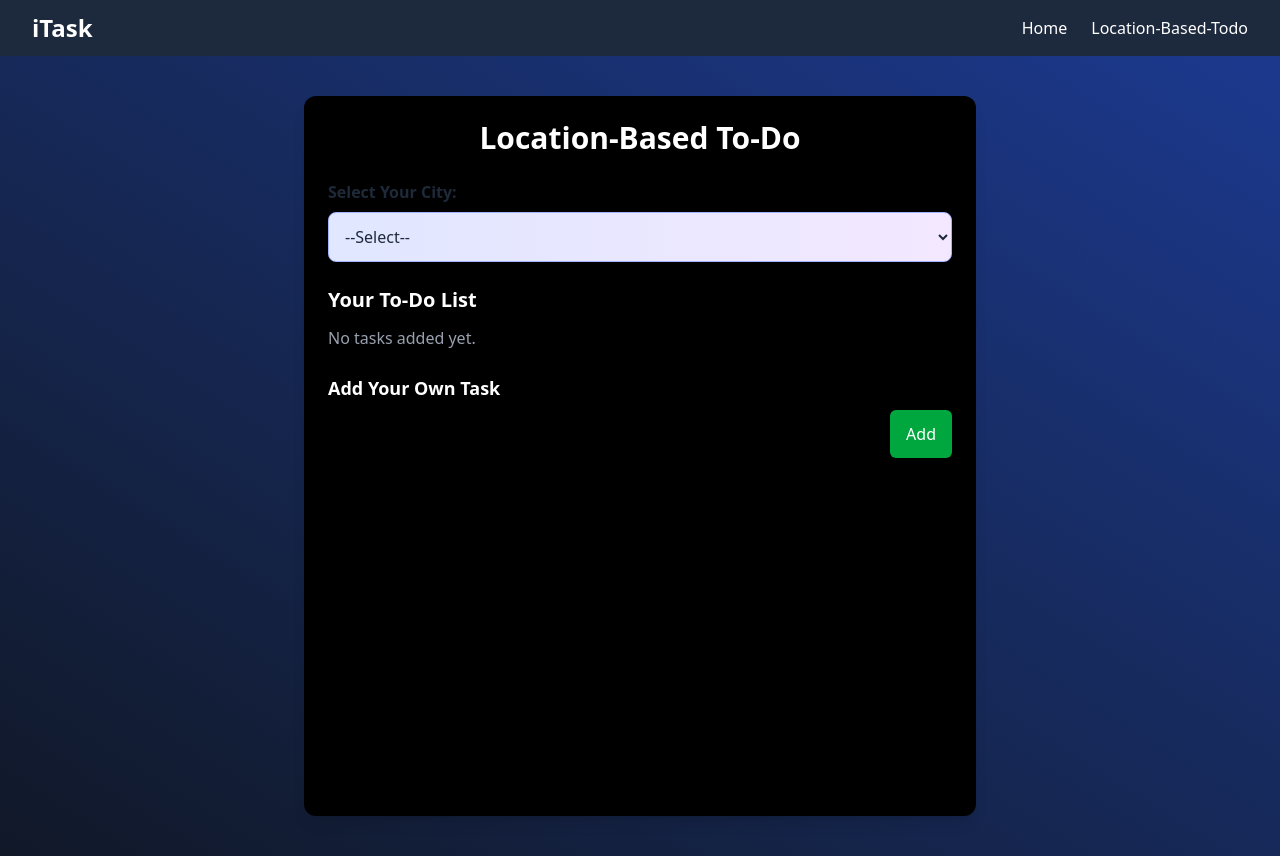
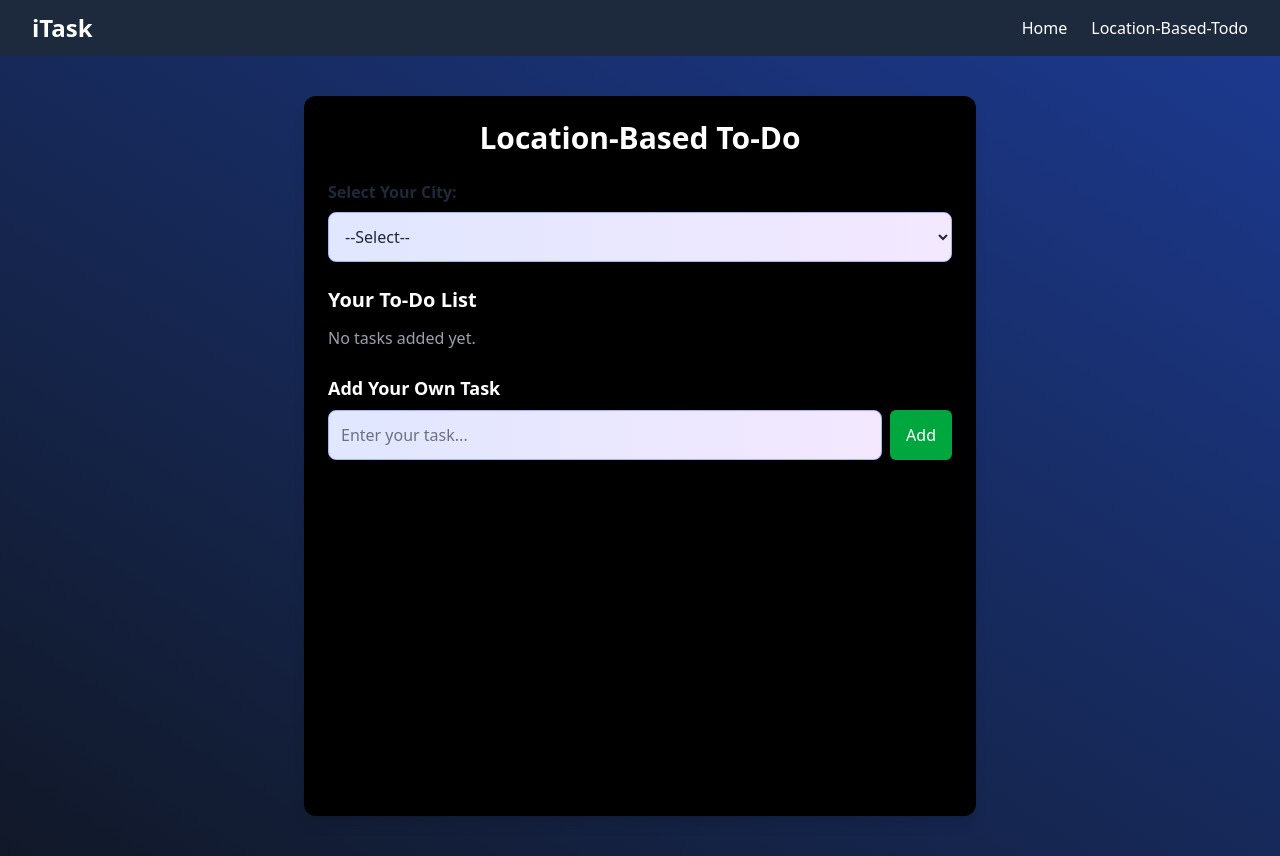
Before and after one commit to Manishshriwas/todo, a React (Vite) app: page /travel in a window 1280 px wide. Built offline with nearby package versions, Linux system fonts and the light colour scheme.

Commit message:
css change

```diff
--- a/src/Components/Travel.jsx
+++ b/src/Components/Travel.jsx
@@ -157,8 +157,8 @@ const Travel = () => {
                     onClick={() => addTask(task)}
                     disabled={addedTasks.has(task)}
                     className={`px-3 py-1 rounded-md ${addedTasks.has(task)
-                        ? "bg-gray-600 cursor-not-allowed"
-                        : "bg-green-600 hover:bg-green-700"
+                      ? "bg-gray-600 cursor-not-allowed"
+                      : "bg-green-600 hover:bg-green-700"
                       }`}
                   >
                     {addedTasks.has(task) ? "Added" : "Add"}
@@ -203,8 +203,9 @@ const Travel = () => {
               placeholder="Enter your task..."
               value={customTask}
               onChange={(e) => setCustomTask(e.target.value)}
-              className="flex-1 p-3 rounded-md text-black"
+              className="w-full p-3 rounded-lg bg-gradient-to-r from-indigo-100 to-purple-100 text-gray-800 border border-indigo-300 focus:outline-none focus:ring-2 focus:ring-indigo-400 shadow-sm placeholder-gray-500"
             />
+
             <button
               onClick={addCustomTask}
               className="bg-green-600 hover:bg-green-700 px-4 py-2 rounded-md"
```
